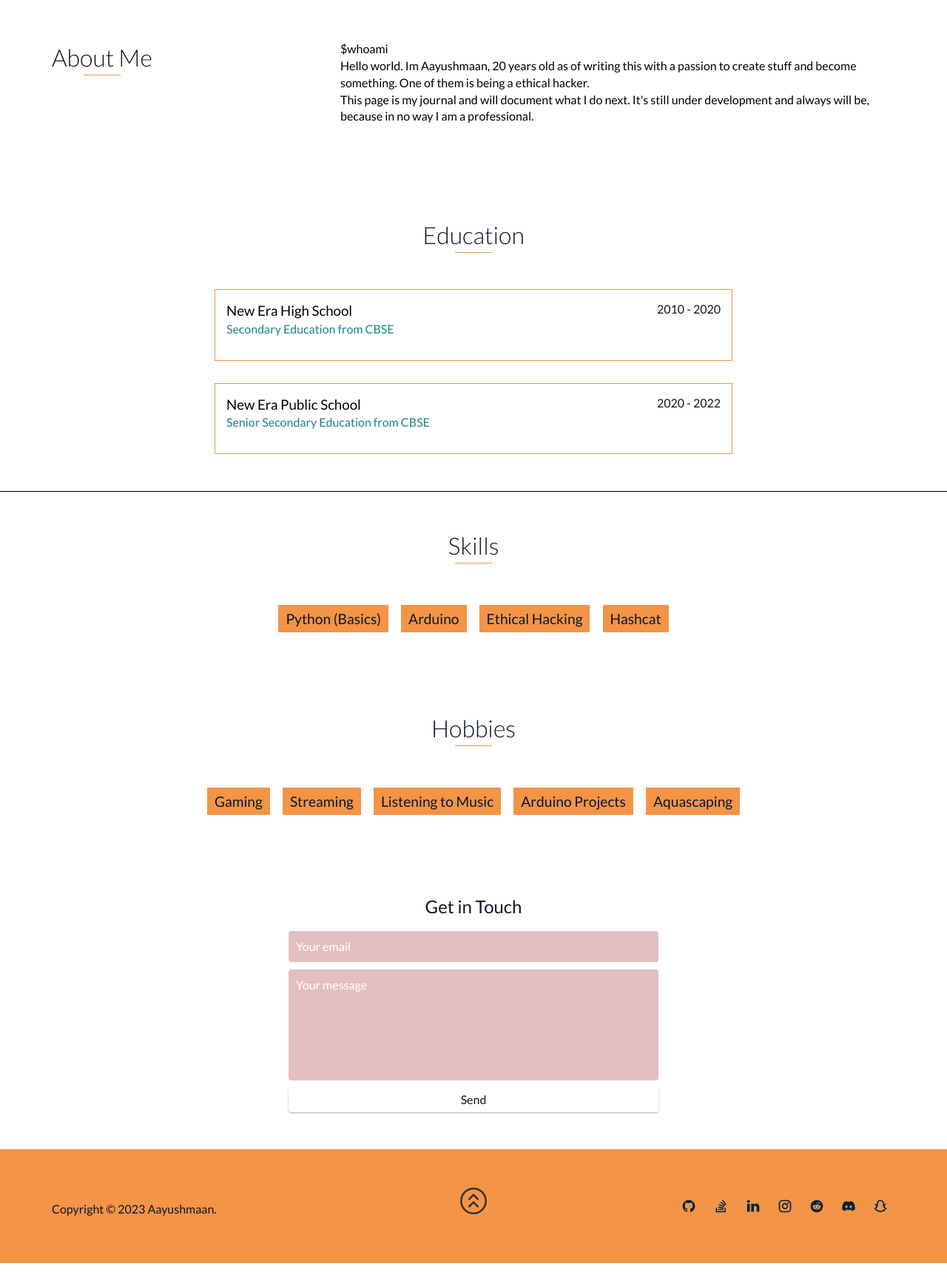
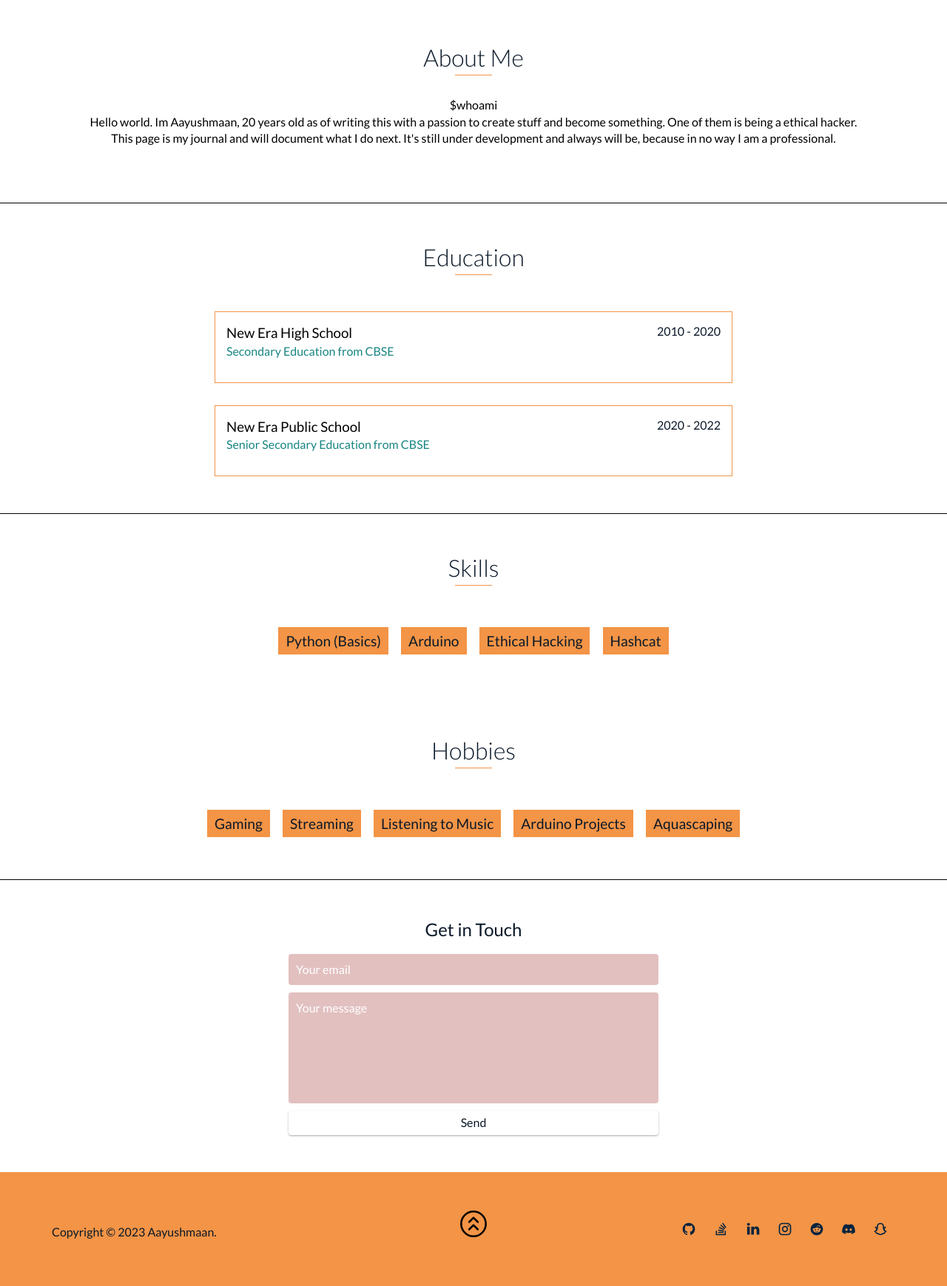
Before and after one commit to 1amaayush/ayus.live, a plain HTML site: page index.html in a window 1280 px wide. Shown: the part 820-2559 px from the top of the page at 74% size. Before the commit the page ends 2528 px from the top, so only its background shows below. Drawn offline with nearby package versions, Linux system fonts and the light colour scheme.

Commit message:
changes. more. looks colours and css.

```diff
--- a/css/styles.css
+++ b/css/styles.css
@@ -139,9 +139,8 @@ footer {
     text-align: center
 }
 
-.top i {
-    color: #f39446;
-    display: none
+.top a{
+    color: #000000;
 }
 
 
@@ -290,16 +289,19 @@ footer {
 }
 
 #about {
+    text-align: center;
     padding: 75px 15px;
-    border-bottom: 1px solid #ffffff;
+    border-bottom: 1px solid #000000;
     background: #ffffff
 }
 
 #about h2 {
+    text-align: center;
     color: #0a1828
 }
 
 #about p {
+    text-align: center;
     color: #000000;
     margin: 0
 }
@@ -386,7 +388,8 @@ footer {
 #hobbies {
     padding: 50px 15px;
     text-align: center;
-    background: #fff
+    background: #fff;
+    border-bottom: 1px solid #000
 }
 
 #hobbies h2 {
@@ -596,7 +599,7 @@ footer {
     }
 
     #about p {
-        text-align: left
+        text-align: center
     }
 }
 
--- a/index.html
+++ b/index.html
@@ -68,11 +68,12 @@
     <!-- End #lead -->
     <div id="about">
         <div class="container">
-            <div class="row">
-                <div class="col-md-4">
+            <div>
+                <div>
                     <h2 class="heading">About Me</h2>
                 </div>
-                <div class="col-md-8">
+
+                <div>
                     <p>
                         $whoami <br>
                         Hello world. Im Aayushmaan, 20 years old as of writing this with a passion to create stuff and
@@ -127,6 +128,8 @@
             <li>Aquascaping</li>
         </ul>
     </div>
+
+
     <div id="contact">
         <h2>Get in Touch</h2>
         <div id="contact-form">
@@ -149,11 +152,11 @@
                         Copyright &copy; <span id="current-year">2023</span> Aayushmaan.
                     </p>
                 </div>
-                <div class="col-sm-2 top">
-                    <span id="to-top">
+            <span class="col-sm-2 top">
+                    <a href="#menu">
                         <svg xmlns="http://www.w3.org/2000/svg" width="2.5em" height="2.5em" viewBox="0 0 24 24"><g fill="none" stroke="currentColor" stroke-linecap="round" stroke-linejoin="round" stroke-width="1.5"><path d="M8.5 16.5L12 13l3.5 3.5m-7-6L12 7l3.5 3.5"/><path d="M12 22c5.523 0 10-4.477 10-10S17.523 2 12 2S2 6.477 2 12s4.477 10 10 10Z"/></g></svg>
-                    </span>
-                </div>
+                    </a>
+            </span>
                 <div class="col-sm-5 social">
                     <ul>
                         <li>
```
